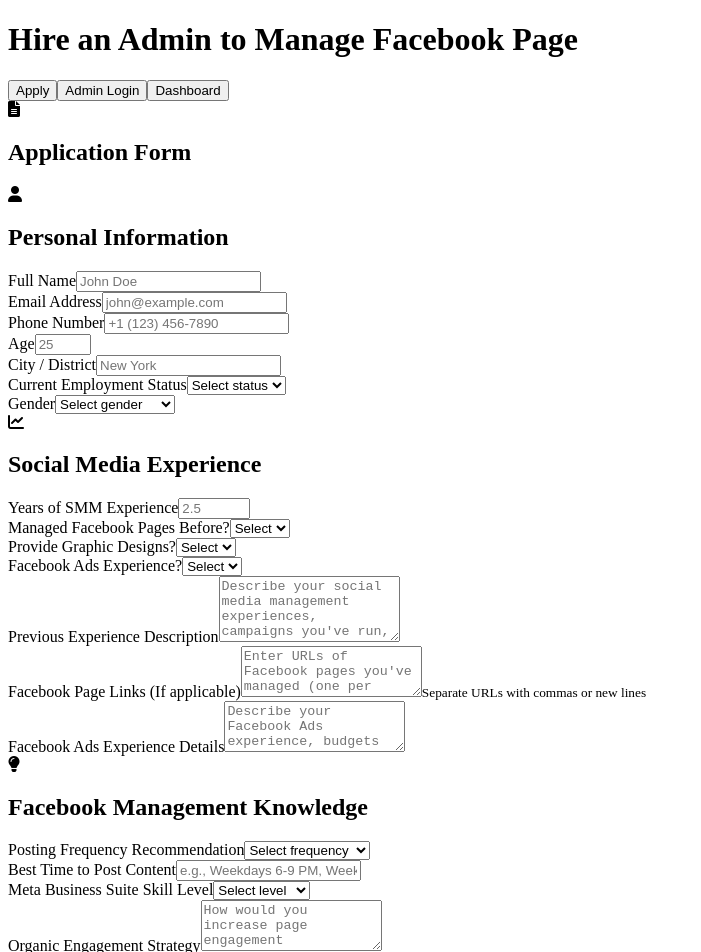
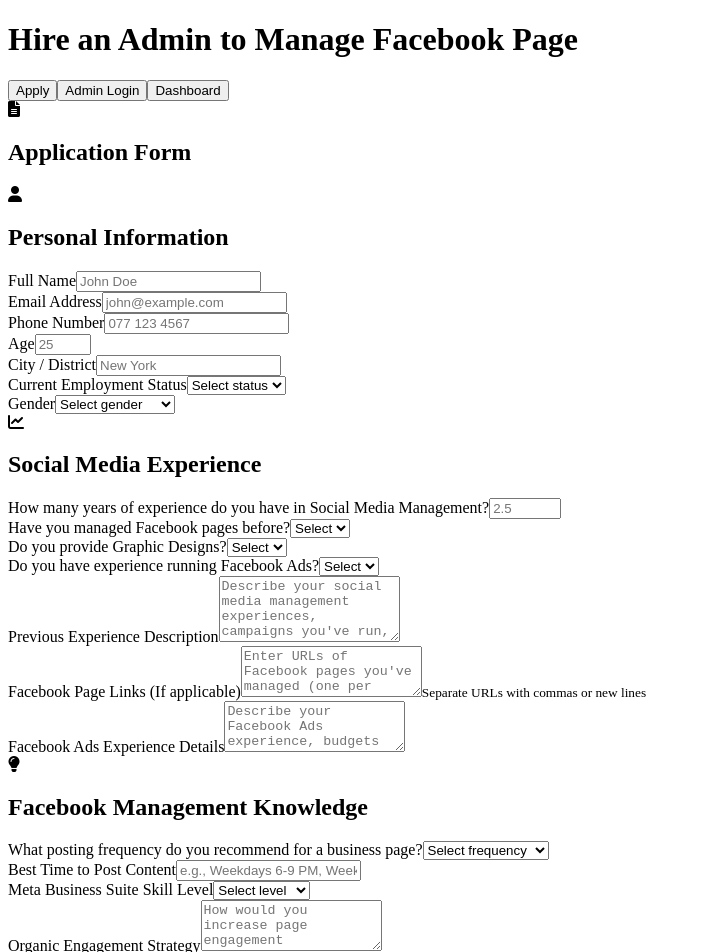
Before and after one commit to manuka8/react-fb-admin-form, a React (Vite) app: page / in a window 1280 px wide. Shown: the top 952 px of the page, without its empty margins (0-701 px from the left). Built offline with nearby package versions, Linux system fonts and the light colour scheme; the HTML template or start-up script is replaced by a standard one.

Commit message:
Edit  questions

```diff
--- a/src/components/HireForm.jsx
+++ b/src/components/HireForm.jsx
@@ -1,3 +1,4 @@
+
 import React, { useState } from 'react'
 
 export default function HireForm(){
@@ -198,7 +199,7 @@
                 value={form.phone}
                 onChange={handleChange}
                 className={`w-full p-3 border-2 rounded-md transition-all ${errors.phone ? 'is-invalid' : ''}`}
-                placeholder="+1 (123) 456-7890"
+                placeholder="077 123 4567"
               />
               {errors.phone && <div className="invalid-feedback mt-1">
                 <i className="fas fa-exclamation-circle"></i> {errors.phone}
@@ -288,7 +289,7 @@
 
           <div className="grid grid-2 gap-4">
             <div className="form-group">
-              <label className="font-semibold mb-2 required">Years of SMM Experience</label>
+              <label className="font-semibold mb-2 required">How many years of experience do you have in Social Media Management?</label>
               <input
                 type="number"
                 name="smm_experience"
@@ -306,7 +307,7 @@
             </div>
 
             <div className="form-group">
-              <label className="font-semibold mb-2 required">Managed Facebook Pages Before?</label>
+              <label className="font-semibold mb-2 required">Have you managed Facebook pages before?</label>
               <select
                 name="managed_pages"
                 value={form.managed_pages}
@@ -323,7 +324,7 @@
             </div>
 
             <div className="form-group">
-              <label className="font-semibold mb-2 required">Provide Graphic Designs?</label>
+              <label className="font-semibold mb-2 required">Do you provide Graphic Designs?</label>
               <select
                 name="graphic_designs"
                 value={form.graphic_designs}
@@ -340,7 +341,7 @@
             </div>
 
             <div className="form-group">
-              <label className="font-semibold mb-2 required">Facebook Ads Experience?</label>
+              <label className="font-semibold mb-2 required">Do you have experience running Facebook Ads?</label>
               <select
                 name="fb_ads"
                 value={form.fb_ads}
@@ -409,7 +410,7 @@
 
           <div className="grid grid-2 gap-4">
             <div className="form-group">
-              <label className="font-semibold mb-2 required">Posting Frequency Recommendation</label>
+              <label className="font-semibold mb-2 required">What posting frequency do you recommend for a business page?</label>
               <select
                 name="posting_frequency"
                 value={form.posting_frequency}
```
